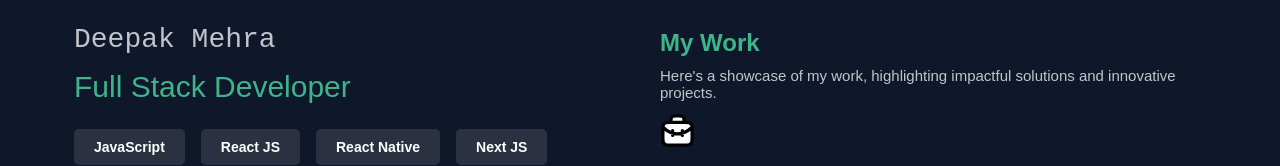
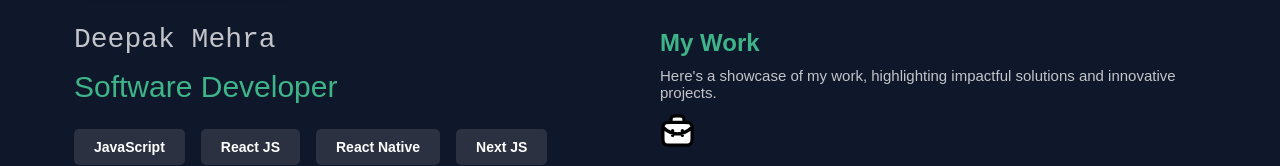
Before and after one commit to deepakmehra96/profile, a Next.js app: page / in a window 1280 px wide. Shown: the part 281-447 px from the top of the page. Built offline with nearby package versions, Linux system fonts and the light colour scheme.

Commit message:
added content

```diff
--- a/src/app/components/Home/index.tsx
+++ b/src/app/components/Home/index.tsx
@@ -39,7 +39,7 @@ const HomeMain: React.FC = () => {
 
                         <div className={'profileInfo'}>
                             <p className={'nameMain'}>Deepak Mehra</p>
-                            <p className={'profileTitle'}>Full Stack Developer</p>
+                            <p className={'profileTitle'}>Software Developer</p>
                         </div>
                     </div>
                     <div className='skillContainer'>
```
